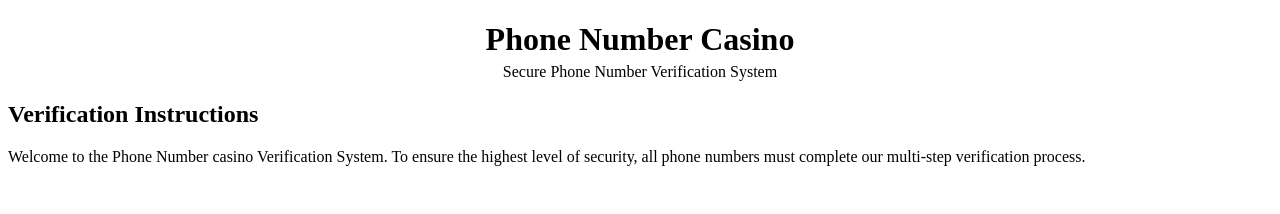
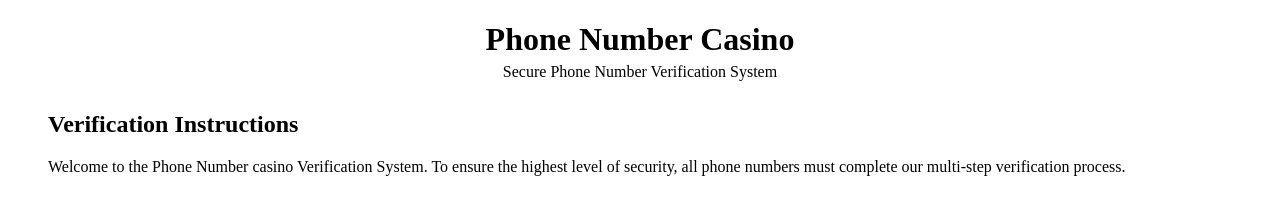
Before and after one commit to AidanSpace-dot/aidanspace-dot.github.io, a plain HTML site: page WA14_index.html in a window 1280 px wide. Drawn offline with Linux system fonts and the light colour scheme.

Commit message:
moved texted
moved warnings into place

```diff
--- a/WA14_index.css
+++ b/WA14_index.css
@@ -11,3 +11,10 @@ header h1 {
 header p {
     margin-top: 0;
 }
+
+/* Warning Section */
+ .warnings {
+    margin-left: 40px;
+    margin-top: 30px;
+
+}
--- a/WA14_index.html
+++ b/WA14_index.html
@@ -13,13 +13,13 @@
     </header>
 
     <main>
-        <section id="Warnings">
+        <section class="warnings">
             <h2>Verification Instructions</h2>
 
-            <P>
+            <p>
                 Welcome to the Phone Number casino Verification System. To ensure the highest level of security,
                 all phone numbers must complete our multi-step verification process.
-            </P>
+            </p>
         </section>
     </main>
 
```
